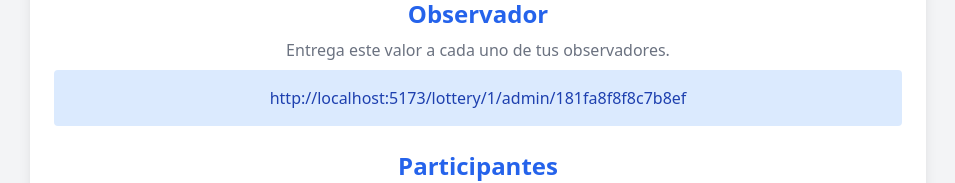
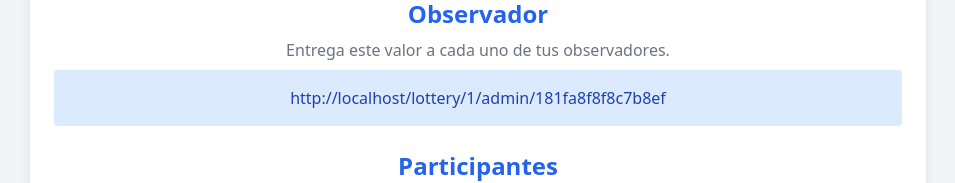
Before and after one commit to dariasc/random-monkeys, a SvelteKit app: page /lottery/1/admin/1 in a window 1280 px wide. Shown: the part 216-399 px from the top of the page, without its empty margins (162-1117 px from the left). Built offline with nearby package versions, Linux system fonts and the light colour scheme.

Commit message:
chore: use window origin for copypastable admin

```diff
--- a/src/routes/lottery/[id]/admin/[user]/+page.svelte
+++ b/src/routes/lottery/[id]/admin/[user]/+page.svelte
@@ -6,7 +6,7 @@
 	export let data: PageData;
 
     function observerLink() {
-        return `http://localhost:5173/lottery/${data.id}/admin/${data.observer}`
+        return `${window.location.origin}/lottery/${data.id}/admin/${data.observer}`
     }
 
     function copyObserver() {
```
